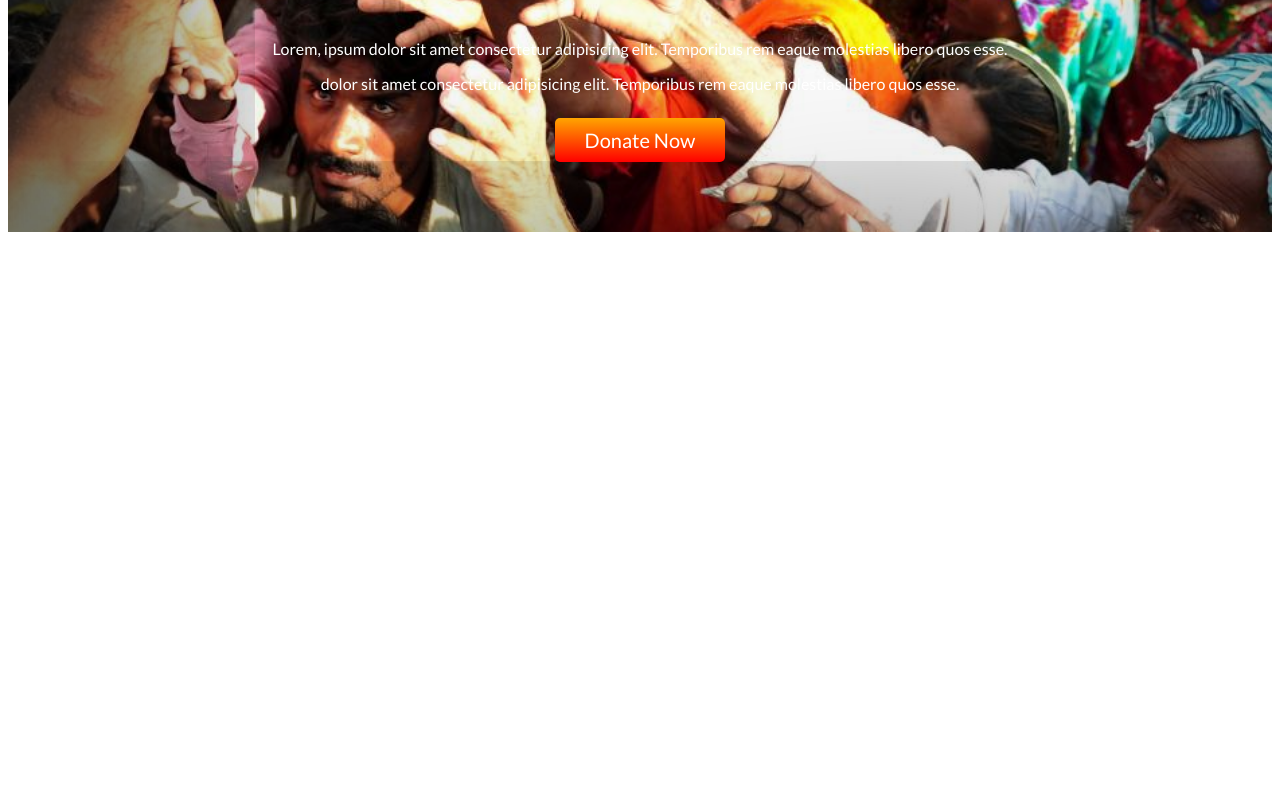
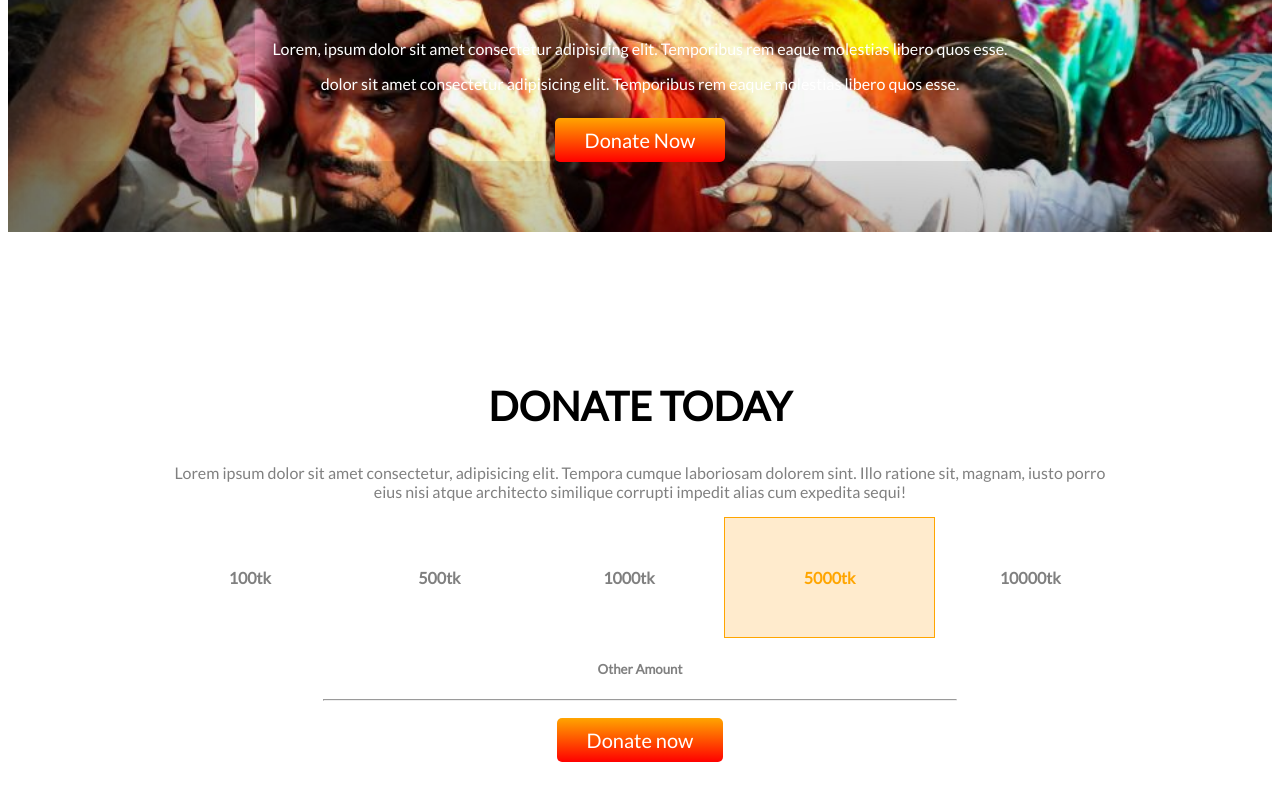
Before and after one commit to iamMHasan/first-assignment, a plain HTML site: page index.html in a window 1280 px wide. Shown: the part 348-1148 px from the top of the page. Before the commit the page ends 800 px from the top, so only its background shows below. Drawn offline with Linux system fonts and the light colour scheme; a web font is replaced by a local one.

Commit message:
first commit

```diff
--- a/index.html
+++ b/index.html
@@ -20,5 +20,18 @@
                 <a class="anchor-tag" href="">Donate Now</a>
         </div>
     </header>
+    <section class="donate-today">
+        <h1 class="text-size-h1">DONATE TODAY</h1>
+        <p class="grey-color">Lorem ipsum dolor sit amet consectetur, adipisicing elit. Tempora cumque laboriosam dolorem sint. Illo ratione sit, magnam, iusto porro <br> eius nisi atque architecto similique corrupti impedit alias cum expedita sequi!</p>
+        <div class="flex-display grey-color">
+            <div class="donate-tk">100tk</div>
+            <div class="donate-tk" >500tk</div>
+            <div class="donate-tk">1000tk</div>
+            <div class="donate-tk donate-selection">5000tk</div>
+            <div class="donate-tk">10000tk</div>
+        </div>
+        <h5 class="grey-color">Other Amount</h5><hr><br>
+        <a class="anchor-tag" href="">Donate now</a>
+    </section>
 </body>
 </html>
--- a/style.css
+++ b/style.css
@@ -1,5 +1,11 @@
 body{
     font-family: 'Lato', sans-serif;
+}
+.grey-color{
+    color: grey;
+}
+.text-size-h1{
+    font-size: 40px;
 }
 .top-banner{
     background-image:url(images/donation0.jpg);
@@ -24,3 +30,29 @@ body{
     background-image: linear-gradient(orange, red);
     border-radius: 5px;
 }
+.donate-today{
+    text-align: center;
+    margin-top: 150px;
+    margin-bottom: 150px;
+
+}
+.flex-display{
+    display: flex;
+    align-items: center;
+    justify-content: center;
+
+}
+.donate-tk{
+    width: 15%;
+    font-weight: 900;
+
+}
+.donate-selection{
+    background-color: blanchedalmond;
+    border: 1px solid orange;
+    padding:50px 10px;
+    color: orange;
+}
+hr{
+    width: 50%;
+}
```
